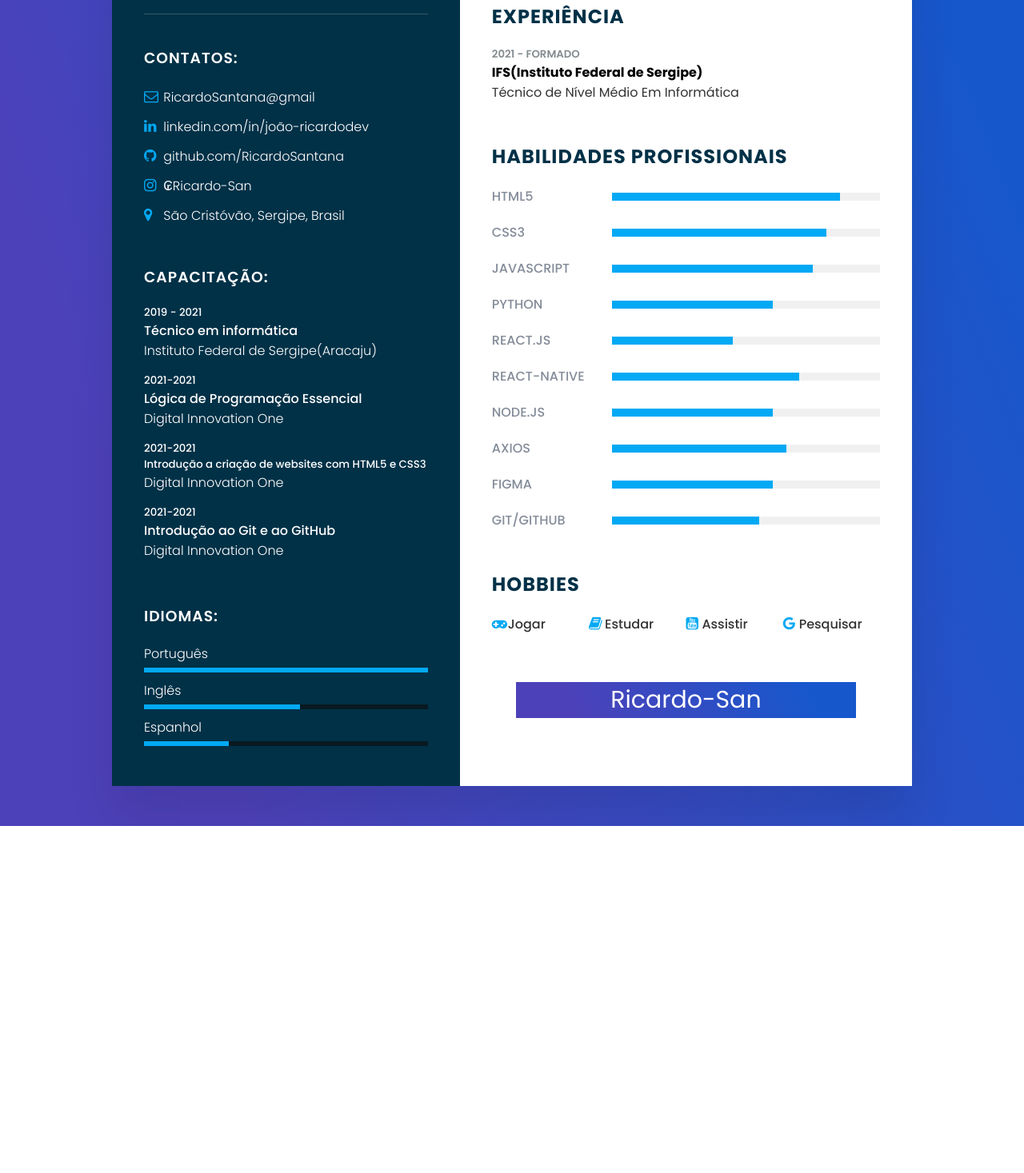
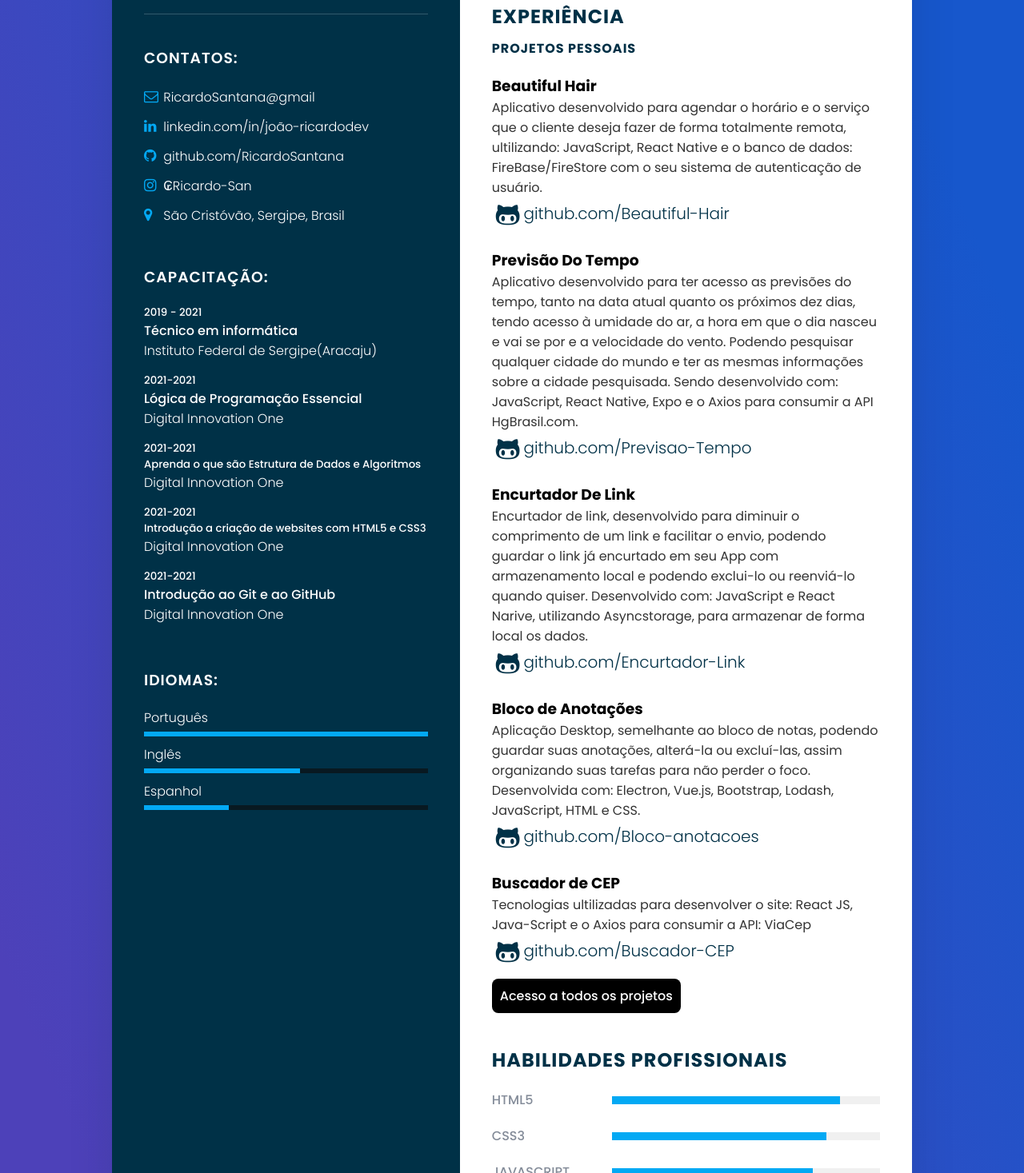
Before and after one commit to RicardoSantanaEvangelista/Portfolio, a plain HTML site: page index.html in a window 1280 px wide. Shown: the part 382-1849 px from the top of the page at 80% size. Before the commit the page ends 1415 px from the top, so only its background shows below. Drawn offline with Linux system fonts and the light colour scheme.

Commit message:
CMT 12
Adicionando alguns projetos pessoais e com acesso direto ao repositorio no GutHub

```diff
--- a/index.html
+++ b/index.html
@@ -67,6 +67,13 @@
                 <ul>
                     <li>
                         <h5>2021-2021</h5>
+                        <h5>Aprenda o que são Estrutura de Dados e Algoritmos</h5>
+                        <h4>Digital Innovation One</h4>
+                    </li>
+                </ul>
+                <ul>
+                    <li>
+                        <h5>2021-2021</h5>
                         <h5>Introdução a criação de websites com HTML5 e CSS3</h5>
                         <h4>Digital Innovation One</h4>
                     </li>
@@ -116,14 +123,73 @@
             </div>
             <div class="about">
                 <h2 class="title2">Experiência</h2>
+                <h4 class="title2">Projetos Pessoais</h4>
                 <div class="box">
                     <div class="year_company">
-                        <h5>2021 - Formado</h5>
-                        <h4>IFS(Instituto Federal de Sergipe)</h5>
-                        <p>Técnico de Nível Médio Em Informática</p>
+                        <h3>Beautiful Hair</h3>
+                        <p>Aplicativo desenvolvido para agendar o horário e o serviço que o cliente deseja fazer de forma totalmente remota,
+                            ultilizando: JavaScript, React Native e o banco de dados: FireBase/FireStore com o seu sistema de autenticação de
+                            usuário.</p>
+                            <li class="info-contact-experience">
+                                <span class="icon"><i class="fa fa-github-alt fa-2x" aria-hidden="true"></i></span>
+                                <a class="text-experience" href="https://github.com/RicardoSantanaEvangelista/Beautiful-Hair" target="_blank">github.com/Beautiful-Hair</a>
+                            </li>
                     </div>
                 </div>
 
+                <div class="box">
+                    <div class="year_company">
+                        <h3>Previsão Do Tempo</h3>
+                        <p>Aplicativo desenvolvido para ter acesso as previsões do tempo,
+                            tanto na data atual quanto os próximos dez dias, tendo acesso à
+                            umidade do ar, a hora em que o dia nasceu e vai se por e a velocidade do vento.
+                            Podendo pesquisar qualquer cidade do mundo e ter as mesmas informações sobre a cidade
+                            pesquisada. Sendo desenvolvido com: JavaScript, React Native, Expo e o Axios para consumir a
+                            API HgBrasil.com.</p>
+                            <li class="info-contact-experience">
+                                <span class="icon"><i class="fa fa-github-alt fa-2x" aria-hidden="true"></i></span>
+                                <a class="text-experience" href="https://github.com/RicardoSantanaEvangelista/App-Para-Previsao-Do-Tempo" target="_blank">github.com/Previsao-Tempo</a>
+                            </li>
+                    </div>
+                </div>
+
+                <div class="box">
+                    <div class="year_company">
+                        <h3>Encurtador De Link</h3>
+                        <p>Encurtador de link, desenvolvido para diminuir o comprimento de um link e facilitar o envio,
+                            podendo guardar o link já encurtado em seu App com armazenamento local e podendo exclui-lo ou reenviá-lo quando quiser.
+                            Desenvolvido com: JavaScript e React Narive, utilizando Asyncstorage, para armazenar de forma local os dados. </p>
+                            <li class="info-contact-experience">
+                                <span class="icon"><i class="fa fa-github-alt fa-2x" aria-hidden="true"></i></span>
+                                <a class="text-experience" href="https://github.com/RicardoSantanaEvangelista/Encurtador-De-Link" target="_blank">github.com/Encurtador-Link</a>
+                            </li>
+                    </div>
+                </div>
+
+                <div class="box">
+                    <div class="year_company">
+                        <h3>Bloco de Anotações</h3>
+                        <p>Aplicação Desktop, semelhante ao bloco de notas, podendo guardar suas anotações, alterá-la ou excluí-las,
+                            assim organizando suas tarefas para não perder o foco. Desenvolvida com: Electron, Vue.js, Bootstrap, Lodash,
+                            JavaScript, HTML e CSS. </p>
+                            <li class="info-contact-experience">
+                                <span class="icon"><i class="fa fa-github-alt fa-2x" aria-hidden="true"></i></span>
+                                <a class="text-experience" href="https://github.com/RicardoSantanaEvangelista/Bloco-de-anotacoes" target="_blank">github.com/Bloco-anotacoes</a>
+                            </li>
+                    </div>
+                </div>
+
+                <div class="box">
+                    <div class="year_company">
+                        <h3>Buscador de CEP</h3>
+                        <p>Tecnologias ultilizadas para desenvolver o site: React JS, Java-Script e o Axios para consumir a API: ViaCep </p>
+                            <li class="info-contact-experience">
+                                <span class="icon"><i class="fa fa-github-alt fa-2x" aria-hidden="true"></i></span>
+                                <a class="text-experience" href="https://github.com/RicardoSantanaEvangelista/buscador-CEP" target="_blank">github.com/Buscador-CEP</a>
+                            </li>
+                    </div>
+                </div>
+                <a href="https://github.com/RicardoSantanaEvangelista"  target="_blank" class="phrase">Acesso a todos os projetos</a>
             </div>
             <div class="about skills">
                 <h2 class="title2">Habilidades Profissionais</h2>
--- a/style.css
+++ b/style.css
@@ -202,6 +202,33 @@ p{
     min-width: 150px;
 }
 
+
+.info-contact-experience{
+    list-style: none;
+    display: flex;
+    margin: 5px;
+
+}
+
+.fa-github-alt{
+    color: #003147;
+    padding-right: 5px;
+}
+
+.text-experience{
+    color: #003147;
+    font-size: 20px;
+    font-weight: 300;
+}
+
+.phrase{
+    color: #FFF;
+    font-weight: 500;
+    padding: 10px;
+    border-radius: 8px;
+    background-color: black;
+}
+
 .about .box .year_company h5{
     text-transform: uppercase;
     color: #848c90;
@@ -279,7 +306,14 @@ p{
     background: linear-gradient(68.15deg, #4d41b9 16.62%, #1757cc 85.61%);
 }
 .info-contact:hover{
-    width: 85%;
+    width: 100%;
+    padding: 5px;
+    border-radius: 5px;
+    background-color: rgba(30, 41, 190, 0.623);
+}
+
+.info-contact-experience:hover{
+    width: 100%;
     padding: 5px;
     border-radius: 5px;
     background-color: rgba(30, 41, 190, 0.623);
```
